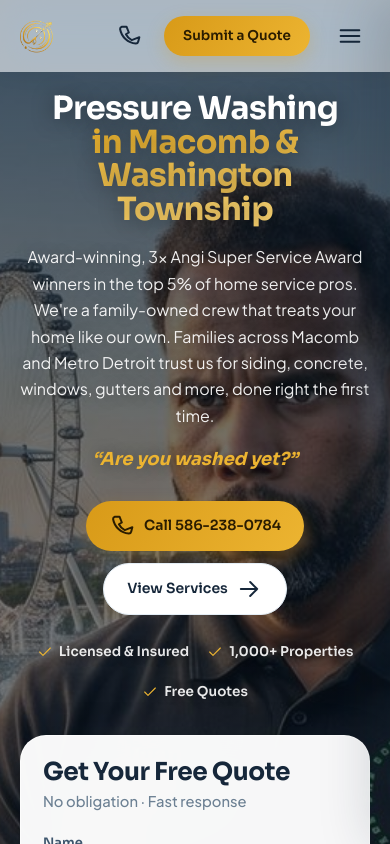
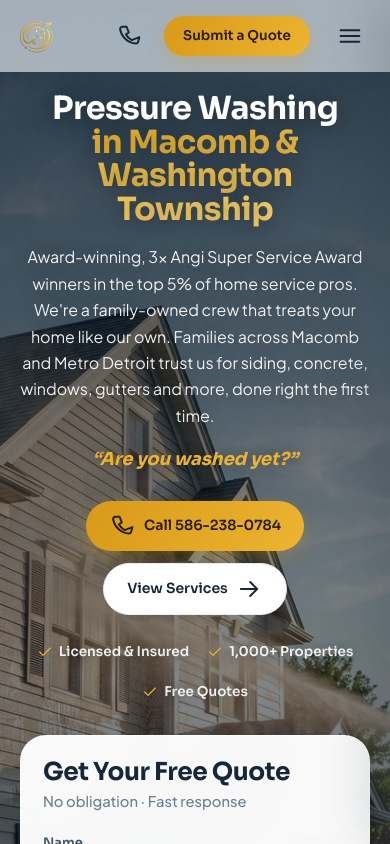
Before and after one commit to notAntonioWilson/are_you_washed, a Next.js app: page / in a window 390 px wide. Shown: the top 844 px of the page. Built offline with nearby package versions, Linux system fonts and the light colour scheme.

Commit message:
Swap hero background on mobile only: add portrait hero-bg-mobile.jpg shown under 980px with stronger dim for text readability; desktop hero-bg.jpg unchanged

```diff
--- a/components/Hero.tsx
+++ b/components/Hero.tsx
@@ -9,7 +9,8 @@ export default function Hero() {
     <section className="hero">
       {/* ---- Photo background, dimmed so it sits behind the content ---- */}
       <div className="hero-bg">
-        <Image src="/images/hero-bg.jpg" alt="" fill priority sizes="100vw" className="hero-photo" />
+        <Image src="/images/hero-bg.jpg" alt="" fill priority sizes="100vw" className="hero-photo hero-photo-desktop" />
+        <Image src="/images/hero-bg-mobile.jpg" alt="" fill priority sizes="100vw" className="hero-photo hero-photo-mobile" />
         <div className="hero-dim" />
       </div>
 
@@ -67,6 +68,7 @@ export default function Hero() {
           background-color: var(--blue-night);
         }
         .hero-photo { object-fit: cover; object-position: 50% 50%; }
+        .hero-photo-mobile { display: none; }
         /* Dim the photo so it does not pull attention: heavier on the left behind the
            headline, lighter toward Juan on the right, with a soft top/bottom falloff. */
         .hero-dim {
@@ -128,9 +130,11 @@ export default function Hero() {
           .hero-left { text-align: center; }
           .hero-actions, .hero-trust-row { justify-content: center; }
           .hero-sub { margin-left: auto; margin-right: auto; }
-          .hero-photo { object-position: 68% 42%; }
+          .hero-photo-desktop { display: none; }
+          .hero-photo-mobile { display: block; object-position: 50% 35%; }
           .hero-dim {
-            background: linear-gradient(180deg, rgba(11,22,34,0.66) 0%, rgba(11,22,34,0.52) 45%, rgba(11,22,34,0.48) 100%);
+            background:
+              linear-gradient(180deg, rgba(11,22,34,0.72) 0%, rgba(11,22,34,0.5) 40%, rgba(11,22,34,0.62) 100%);
           }
         }
       `}</style>
```
Also changed, not shown: public/images/hero-bg-mobile.jpg (added).
